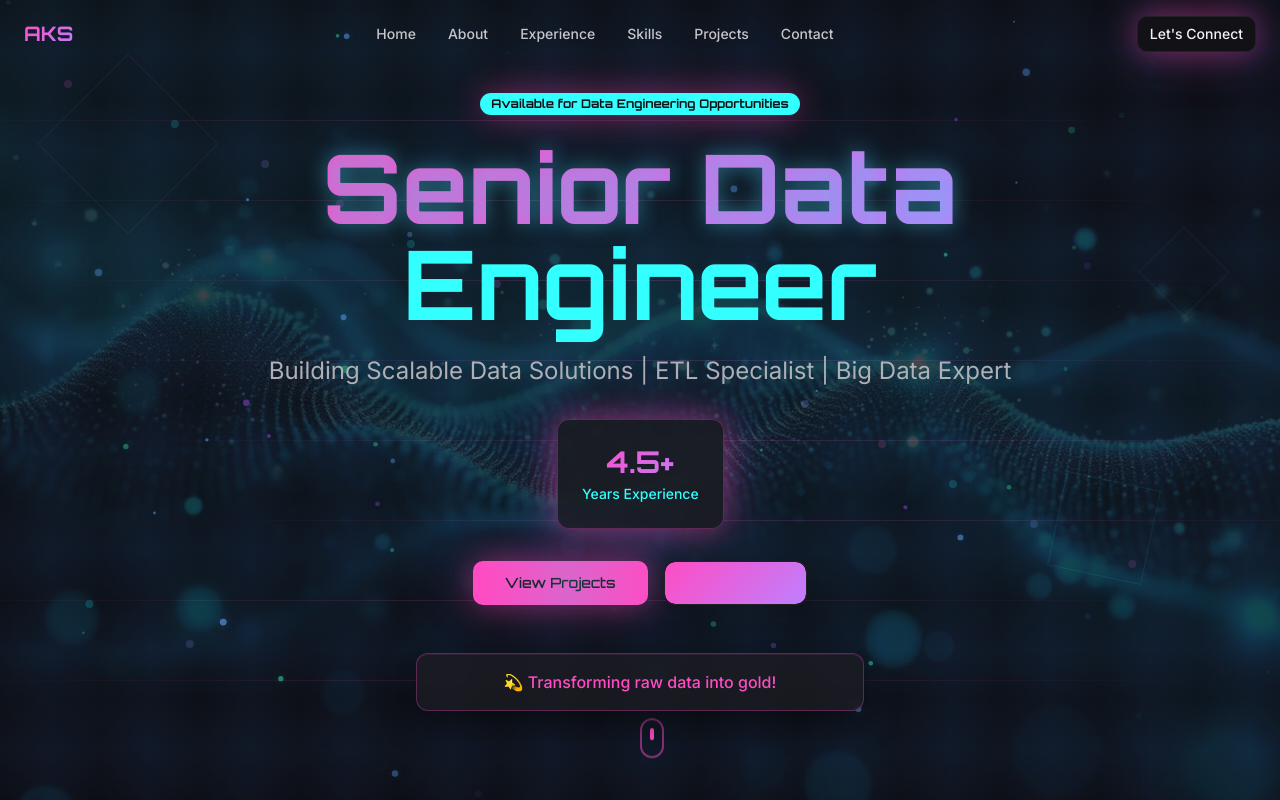
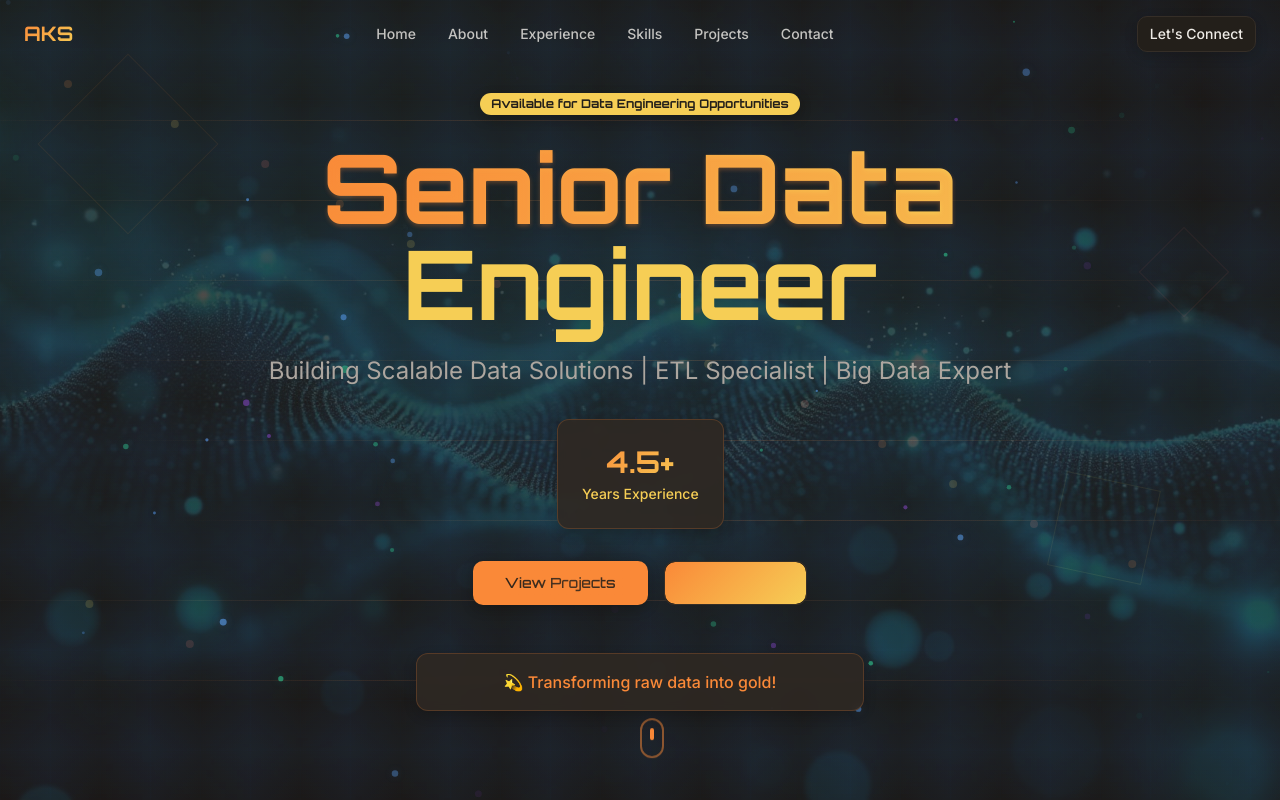
Before and after one commit to AVINESHWAR-KRISHNA/avineshwar-singh, a React (Vite) app: page /avineshwar-singh/ in a window 1280 px wide. Shown: the top 800 px of the page. Built offline with nearby package versions, Linux system fonts and the light colour scheme.

Commit message:
Refine retro theme and animations
Reverted glow effect on cards, implementing a clean zoom and pop-out animation on hover. Updated the retro theme for a more classic aesthetic.

```diff
--- a/src/index.css
+++ b/src/index.css
@@ -7,56 +7,54 @@
 /* Cinematic Data Engineer Portfolio Design System */
 @layer base {
   :root {
-    /* Retro Synthwave Theme */
-    --background: 240 10% 8%;
-    --foreground: 300 20% 95%;
+    /* Classic Retro Theme - Warm Tones */
+    --background: 30 15% 12%;
+    --foreground: 40 20% 92%;
 
-    --card: 240 10% 12%;
-    --card-foreground: 300 20% 95%;
+    --card: 30 15% 16%;
+    --card-foreground: 40 20% 92%;
 
-    --popover: 240 10% 10%;
-    --popover-foreground: 300 20% 95%;
+    --popover: 30 15% 14%;
+    --popover-foreground: 40 20% 92%;
 
-    /* Hot Pink Primary */
-    --primary: 320 100% 65%;
-    --primary-foreground: 240 10% 8%;
+    /* Retro Orange Primary */
+    --primary: 25 95% 60%;
+    --primary-foreground: 30 15% 12%;
 
-    /* Electric Cyan Secondary */
-    --secondary: 180 100% 60%;
-    --secondary-foreground: 240 10% 8%;
+    /* Vintage Yellow Secondary */
+    --secondary: 45 90% 65%;
+    --secondary-foreground: 30 15% 12%;
 
-    --muted: 240 10% 16%;
-    --muted-foreground: 240 5% 70%;
+    --muted: 30 15% 20%;
+    --muted-foreground: 30 8% 65%;
 
-    /* Neon Purple Accent */
-    --accent: 270 100% 75%;
-    --accent-foreground: 240 10% 8%;
+    /* Retro Red Accent */
+    --accent: 10 85% 65%;
+    --accent-foreground: 30 15% 12%;
 
-    --destructive: 0 84% 60%;
-    --destructive-foreground: 300 20% 95%;
+    --destructive: 0 75% 60%;
+    --destructive-foreground: 40 20% 92%;
 
-    --border: 240 10% 20%;
-    --input: 240 10% 14%;
-    --ring: 320 100% 65%;
+    --border: 30 15% 25%;
+    --input: 30 15% 18%;
+    --ring: 25 95% 60%;
 
     --radius: 0.75rem;
 
-    /* Retro Gradients */
-    --gradient-cyber: linear-gradient(135deg, hsl(320 100% 65%), hsl(270 100% 75%));
-    --gradient-data: linear-gradient(135deg, hsl(180 100% 60%), hsl(320 100% 65%));
-    --gradient-dark: linear-gradient(135deg, hsl(240 10% 12%), hsl(240 10% 16%));
-    --gradient-retro: linear-gradient(45deg, hsl(320 100% 65%), hsl(180 100% 60%), hsl(270 100% 75%));
+    /* Classic Retro Gradients */
+    --gradient-cyber: linear-gradient(135deg, hsl(25 95% 60%), hsl(45 90% 65%));
+    --gradient-data: linear-gradient(135deg, hsl(45 90% 65%), hsl(10 85% 65%));
+    --gradient-dark: linear-gradient(135deg, hsl(30 15% 16%), hsl(30 15% 20%));
+    --gradient-retro: linear-gradient(45deg, hsl(25 95% 60%), hsl(45 90% 65%), hsl(10 85% 65%));
 
-    /* Glass Effects */
-    --glass-bg: hsla(240, 10%, 12%, 0.8);
-    --glass-border: hsla(320, 100%, 65%, 0.3);
+    /* Simple Card Effects */
+    --glass-bg: hsla(30, 15%, 16%, 0.9);
+    --glass-border: hsla(25, 95%, 60%, 0.2);
 
-    /* Retro Shadows */
-    --shadow-neon: 0 0 30px hsla(320, 100%, 65%, 0.4), 0 0 60px hsla(320, 100%, 65%, 0.2);
-    --shadow-data: 0 0 25px hsla(180, 100%, 60%, 0.3);
-    --shadow-glass: 0 8px 32px hsla(240, 10%, 3%, 0.6), inset 0 1px 0 hsla(320, 100%, 65%, 0.1);
-    --shadow-hover: 0 20px 40px hsla(320, 100%, 65%, 0.3), 0 0 80px hsla(320, 100%, 65%, 0.2);
-    --shadow-focus: 0 0 0 3px hsla(320, 100%, 65%, 0.3);
+    /* Subtle Shadows - No Glow */
+    --shadow-card: 0 4px 12px hsla(30, 15%, 5%, 0.3);
+    --shadow-hover: 0 8px 25px hsla(30, 15%, 5%, 0.4);
+    --shadow-focus: 0 0 0 2px hsla(25, 95%, 60%, 0.3);
 
     /* Animations */
     --transition-smooth: all 0.4s cubic-bezier(0.4, 0, 0.2, 1);
@@ -74,10 +72,10 @@
   body {
     @apply bg-background text-foreground font-sans overflow-x-hidden;
     background-image:
-      radial-gradient(circle at 20% 50%, hsla(320, 100%, 65%, 0.08) 0%, transparent 50%),
-      radial-gradient(circle at 80% 20%, hsla(180, 100%, 60%, 0.08) 0%, transparent 50%),
-      radial-gradient(circle at 40% 80%, hsla(270, 100%, 75%, 0.06) 0%, transparent 50%),
-      linear-gradient(180deg, hsl(240 10% 8%) 0%, hsl(240 10% 6%) 100%);
+      radial-gradient(circle at 20% 50%, hsla(25, 95%, 60%, 0.05) 0%, transparent 50%),
+      radial-gradient(circle at 80% 20%, hsla(45, 90%, 65%, 0.05) 0%, transparent 50%),
+      radial-gradient(circle at 40% 80%, hsla(10, 85%, 65%, 0.04) 0%, transparent 50%),
+      linear-gradient(180deg, hsl(30 15% 12%) 0%, hsl(30 15% 10%) 100%);
   }
 
   html {
@@ -86,49 +84,38 @@
 }
 
 @layer components {
-  /* Retro Card Styles */
+  /* Simple Retro Card Styles */
   .glass-card {
     @apply relative rounded-lg border backdrop-blur-sm transition-all duration-300 ease-out;
     background: var(--glass-bg);
     border-color: var(--glass-border);
-    box-shadow: var(--shadow-glass);
-    will-change: transform, filter;
+    box-shadow: var(--shadow-card);
+    will-change: transform;
   }
 
   /* Card Container for Focus Effect */
   .card-container:hover .glass-card:not(:hover) {
-    @apply blur-sm opacity-40 scale-95;
-    filter: blur(2px) brightness(0.7);
+    @apply opacity-50 scale-95;
+    filter: brightness(0.7);
   }
 
   .glass-card:hover {
-    @apply scale-105 z-30;
+    @apply scale-110 z-30;
     box-shadow: var(--shadow-hover);
     border-color: hsl(var(--primary));
-    transform: scale(1.05) translateY(-10px);
-    backdrop-filter: blur(15px) saturate(150%);
+    transform: scale(1.1) translateY(-8px);
   }
 
-  .glass-card:hover::before {
-    content: '';
-    position: absolute;
-    inset: -1px;
-    border-radius: inherit;
-    background: var(--gradient-retro);
-    z-index: -1;
-    opacity: 0.2;
-    animation: pulse 2s ease-in-out infinite;
-  }
-
-  /* Retro Neon Glow Effect */
+  /* Simple Button Hover - No Glow */
   .neon-glow {
-    box-shadow: var(--shadow-neon);
+    box-shadow: var(--shadow-card);
     transition: all 0.3s ease;
   }
 
   .neon-glow:hover {
-    box-shadow: 0 0 40px hsla(320, 100%, 65%, 0.6), 0 0 80px hsla(320, 100%, 65%, 0.3);
+    box-shadow: var(--shadow-hover);
     border-color: hsl(var(--primary));
+    transform: translateY(-2px);
   }
 
   /* Data Flow Animation */
@@ -144,7 +131,7 @@
     left: -100%;
     width: 100%;
     height: 100%;
-    background: linear-gradient(90deg, transparent, hsla(193, 82%, 60%, 0.2), transparent);
+    background: linear-gradient(90deg, transparent, hsla(25, 95%, 60%, 0.2), transparent);
     animation: dataFlow 3s infinite;
   }
 
@@ -153,9 +140,9 @@
     animation: floating 6s ease-in-out infinite;
   }
 
-  /* Text Glow */
+  /* Simple Text Effect */
   .text-glow {
-    text-shadow: 0 0 20px hsla(193, 82%, 60%, 0.5);
+    text-shadow: 0 2px 4px hsla(25, 95%, 60%, 0.3);
   }
 }
 
```
